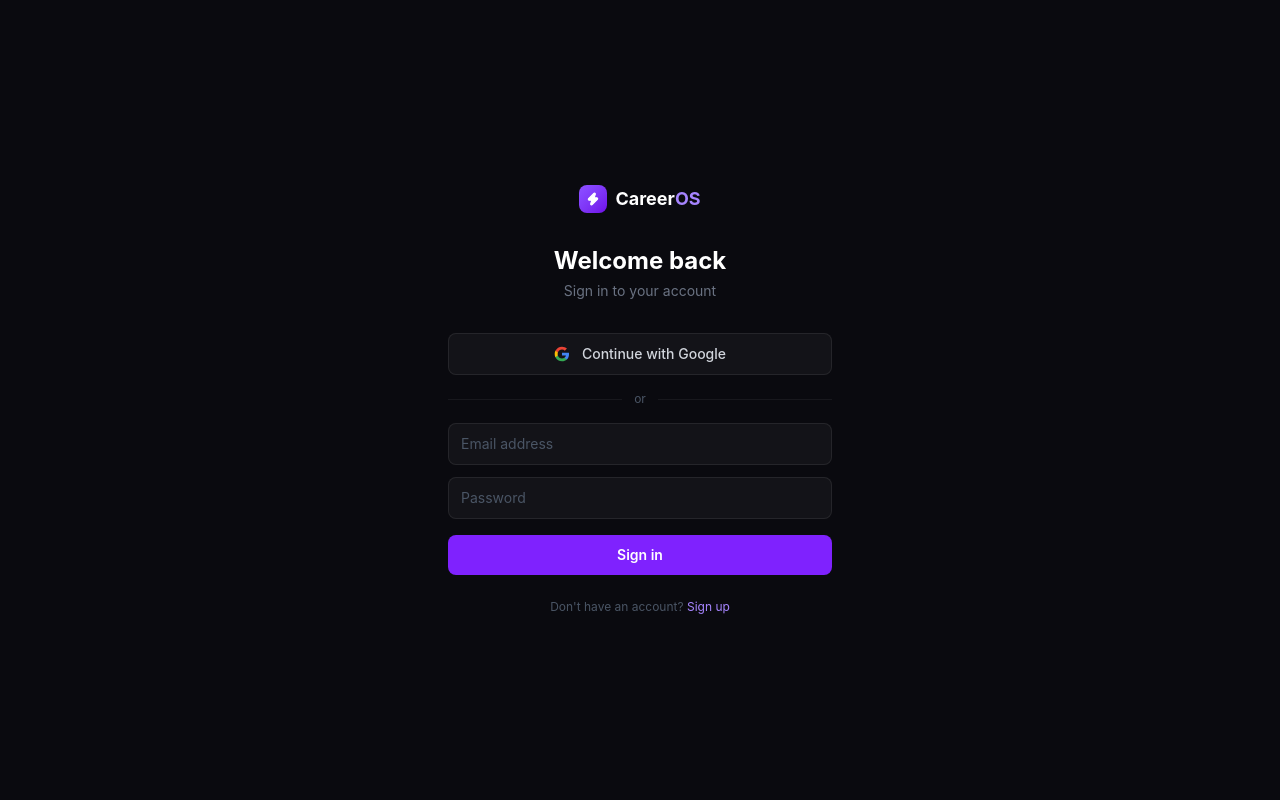
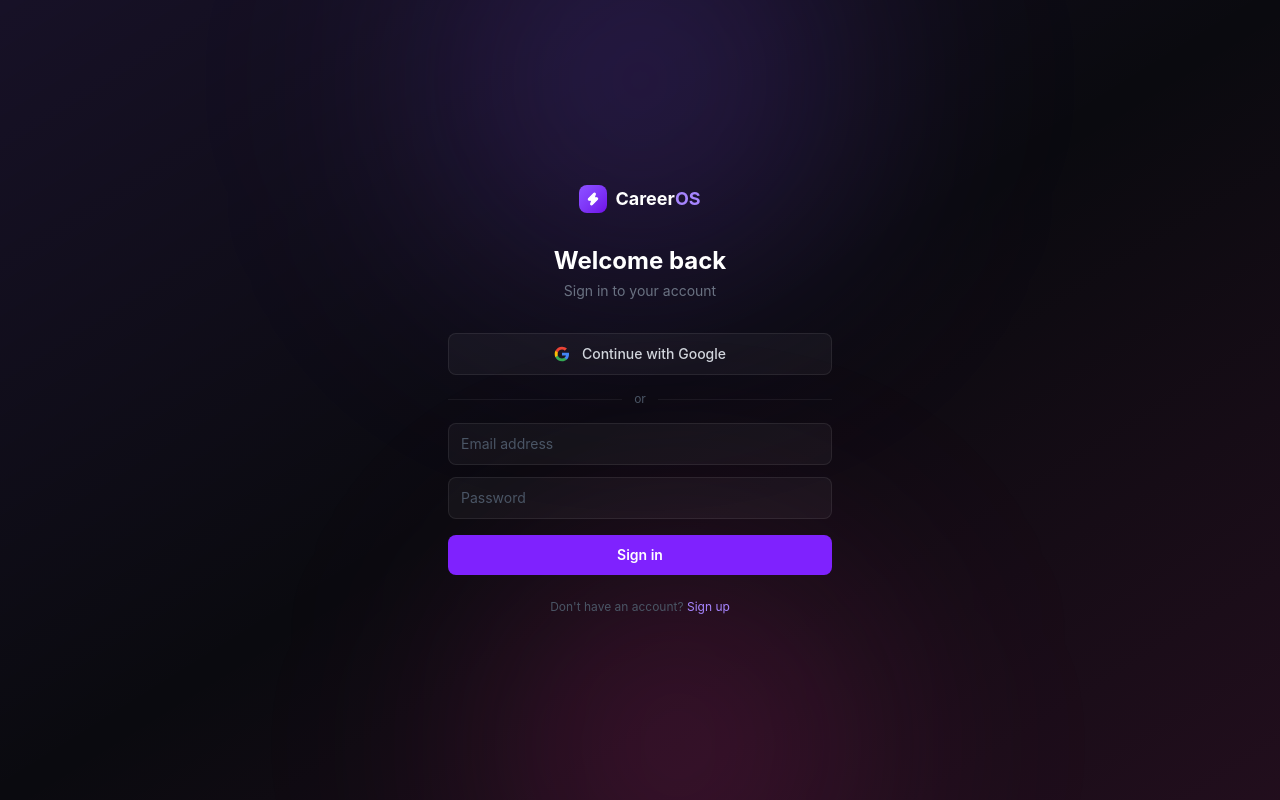
Before and after one commit to FAIZAN101013/resume-optimizer, a React (Vite) app: page /login in a window 1280 px wide. Built offline with nearby package versions, Linux system fonts and the light colour scheme; no server answers.

Commit message:
authlayout and few chnages

```diff
--- a/src/components/ProtectedRoute.jsx
+++ b/src/components/ProtectedRoute.jsx
@@ -1,24 +1,22 @@
-import React from 'react'
-import { useAuth
- } from '../context/AuthContext'
-import { Navigate } from 'react-router-dom'
+import React from "react";
+import { useAuth } from "../context/AuthContext";
+import { Navigate , useLocation } from "react-router-dom";
 
-function ProtectedRoute( { children }) {
+function ProtectedRoute({ children }) {
+  const { user, loading } = useAuth();
+  const location = useLocation();
 
-    const { user , loading } = useAuth()
-
-    if(loading){
-
-        return(
-             <div className="min-h-screen bg-[#0a0a0f] flex items-center justify-center">
+  if (loading) {
+    return (
+      <div className="min-h-screen bg-[#0a0a0f] flex items-center justify-center">
         <div className="w-5 h-5 border-2 border-violet-500/30 border-t-violet-500 rounded-full animate-spin" />
       </div>
-        )
-    }
-  if(!user){
-    return <Navigate to="/login"  replace/>
+    );
+  }
+  if (!user) {
+    return <Navigate to="/login" state={{ from: location }} replace />;
   }
   return children;
 }
 
-export default ProtectedRoute
+export default ProtectedRoute;
--- /dev/null
+++ b/src/components/ui/AuthBackground.jsx
@@ -0,0 +1,20 @@
+import React from 'react'
+
+const AuthBackground = () => {
+  return (
+     <div className="absolute inset-0 z-0 pointer-events-none">
+
+      {/* Soft gradient */}
+      <div className="absolute inset-0 bg-gradient-to-br from-violet-500/10 via-transparent to-pink-500/10" />
+
+      {/* Glow top */}
+      <div className="absolute top-[-120px] left-1/2 -translate-x-1/2 w-[400px] h-[400px] bg-violet-500/20 rounded-full blur-[120px]" />
+
+      {/* Glow bottom */}
+      <div className="absolute bottom-[-120px] right-1/3 w-[350px] h-[350px] bg-pink-500/20 rounded-full blur-[120px]" />
+
+    </div>
+  )
+}
+
+export default AuthBackground
--- /dev/null
+++ b/src/layouts/AuthLayout.jsx
@@ -0,0 +1,15 @@
+import AuthBackground from "../components/ui/AuthBackground"
+
+export default function AuthLayout({ children }) {
+  return (
+    <div className="relative min-h-screen bg-[#0a0a0f] text-white flex items-center justify-center px-4 overflow-hidden">
+
+      <AuthBackground />
+
+      <div className="relative z-10 w-full max-w-sm">
+        {children}
+      </div>
+
+    </div>
+  )
+}
--- a/src/pages/Login.jsx
+++ b/src/pages/Login.jsx
@@ -1,59 +1,58 @@
-import React from 'react'
-import {useState} from 'react'
-import {Link , useNavigate} from 'react-router-dom'
-import { useAuth } from '../context/AuthContext';
-import {Zap} from 'lucide-react'
+import React from "react";
+import { useState } from "react";
+import { Link, useNavigate } from "react-router-dom";
+import { useAuth } from "../context/AuthContext";
 
+import AuthLayout from "../layouts/AuthLayout";
+import { Zap } from "lucide-react";
 
 const Login = () => {
-
-
-    const { signIn, signInWithGoogle } = useAuth()
+  const { signIn, signInWithGoogle } = useAuth();
   const navigate = useNavigate();
 
-    const [form ,setForm] = useState({email : '', password : ''})
-    const [error ,setError] = useState('');
-    const [loading ,setLoading] = useState(false);
+  const [form, setForm] = useState({ email: "", password: "" });
+  const [error, setError] = useState("");
+  const [loading, setLoading] = useState(false);
 
-    const set =(key ,value) =>{
-        setForm(prev => ({...prev , [key]:value}))
-    }
+  const set = (key, value) => {
+    setForm((prev) => ({ ...prev, [key]: value }));
+  };
 
-    const handleSubmit = async() =>{
+  const handleSubmit = async () => {
     setLoading(true);
-        setError('');
-        const {error} = await signIn(form.email ,form.password);
-        if(error){
+    setError("");
+    const { error } = await signIn(form.email, form.password);
+    if (error) {
       setError(error.message);
-        }else{
-            navigate('/dashboard');
-
+    } else {
+      navigate("/dashboard");
     }
     setLoading(false);
-    }
+  };
 
-    const handleGoogle = async() =>{
-
-        const {error} = await signInWithGoogle();
-        if(error){
+  const handleGoogle = async () => {
+    const { error } = await signInWithGoogle();
+    if (error) {
       setError(error.message);
     }
-    }
+  };
 
-const fieldCls = "w-full px-3 py-2.5 rounded-lg bg-white/[0.04] border border-white/[0.08] text-sm text-white placeholder-gray-600 focus:outline-none focus:border-violet-500/50 focus:bg-white/[0.06] transition-all duration-200"
+  const fieldCls =
+    "w-full px-3 py-2.5 rounded-lg bg-white/[0.04] border border-white/[0.08] text-sm text-white placeholder-gray-600 focus:outline-none focus:border-violet-500/50 focus:bg-white/[0.06] transition-all duration-200";
 
   return (
-  <div className="min-h-screen bg-[#0a0a0f] text-white flex items-center justify-center px-4">
-
+    <AuthLayout>
+      {" "}
       {/* Card */}
-      <div className="w-full max-w-sm">
-
+      <div className="w-full z-10 max-w-sm">
         {/* Logo */}
         <Link to="/" className="flex items-center justify-center gap-2 mb-8">
           <div className="w-7 h-7 rounded-lg bg-gradient-to-br from-violet-500 to-violet-700 flex items-center justify-center">
             <Zap className="w-3.5 h-3.5 text-white fill-white" />
           </div>
-          <span className="font-bold text-lg">Career<span className="text-violet-400">OS</span></span>
+          <span className="font-bold text-lg">
+            Career<span className="text-violet-400">OS</span>
+          </span>
         </Link>
 
         {/* Header */}
@@ -68,10 +67,22 @@
           className="w-full flex items-center justify-center gap-3 px-4 py-2.5 rounded-lg bg-white/[0.04] border border-white/[0.08] text-sm font-medium text-gray-300 hover:bg-white/[0.07] hover:border-white/20 transition-all duration-200 mb-4"
         >
           <svg className="w-4 h-4" viewBox="0 0 24 24">
-            <path fill="#4285F4" d="M22.56 12.25c0-.78-.07-1.53-.2-2.25H12v4.26h5.92c-.26 1.37-1.04 2.53-2.21 3.31v2.77h3.57c2.08-1.92 3.28-4.74 3.28-8.09z"/>
-            <path fill="#34A853" d="M12 23c2.97 0 5.46-.98 7.28-2.66l-3.57-2.77c-.98.66-2.23 1.06-3.71 1.06-2.86 0-5.29-1.93-6.16-4.53H2.18v2.84C3.99 20.53 7.7 23 12 23z"/>
-            <path fill="#FBBC05" d="M5.84 14.09c-.22-.66-.35-1.36-.35-2.09s.13-1.43.35-2.09V7.07H2.18C1.43 8.55 1 10.22 1 12s.43 3.45 1.18 4.93l2.85-2.22.81-.62z"/>
-            <path fill="#EA4335" d="M12 5.38c1.62 0 3.06.56 4.21 1.64l3.15-3.15C17.45 2.09 14.97 1 12 1 7.7 1 3.99 3.47 2.18 7.07l3.66 2.84c.87-2.6 3.3-4.53 6.16-4.53z"/>
+            <path
+              fill="#4285F4"
+              d="M22.56 12.25c0-.78-.07-1.53-.2-2.25H12v4.26h5.92c-.26 1.37-1.04 2.53-2.21 3.31v2.77h3.57c2.08-1.92 3.28-4.74 3.28-8.09z"
+            />
+            <path
+              fill="#34A853"
+              d="M12 23c2.97 0 5.46-.98 7.28-2.66l-3.57-2.77c-.98.66-2.23 1.06-3.71 1.06-2.86 0-5.29-1.93-6.16-4.53H2.18v2.84C3.99 20.53 7.7 23 12 23z"
+            />
+            <path
+              fill="#FBBC05"
+              d="M5.84 14.09c-.22-.66-.35-1.36-.35-2.09s.13-1.43.35-2.09V7.07H2.18C1.43 8.55 1 10.22 1 12s.43 3.45 1.18 4.93l2.85-2.22.81-.62z"
+            />
+            <path
+              fill="#EA4335"
+              d="M12 5.38c1.62 0 3.06.56 4.21 1.64l3.15-3.15C17.45 2.09 14.97 1 12 1 7.7 1 3.99 3.47 2.18 7.07l3.66 2.84c.87-2.6 3.3-4.53 6.16-4.53z"
+            />
           </svg>
           Continue with Google
         </button>
@@ -90,22 +101,20 @@
             placeholder="Email address"
             className={fieldCls}
             value={form.email}
-            onChange={e => set('email', e.target.value)}
+            onChange={(e) => set("email", e.target.value)}
           />
           <input
             type="password"
             placeholder="Password"
             className={fieldCls}
             value={form.password}
-            onChange={e => set('password', e.target.value)}
-            onKeyDown={e => e.key === 'Enter' && handleSubmit()}
+            onChange={(e) => set("password", e.target.value)}
+            onKeyDown={(e) => e.key === "Enter" && handleSubmit()}
           />
         </div>
 
         {/* Error */}
-        {error && (
-          <p className="text-rose-400 text-xs mt-3">{error}</p>
-        )}
+        {error && <p className="text-rose-400 text-xs mt-3">{error}</p>}
 
         {/* Submit */}
         <button
@@ -113,21 +122,22 @@
           disabled={loading}
           className="w-full mt-4 py-2.5 rounded-lg bg-violet-600 hover:bg-violet-500 text-white text-sm font-semibold transition-all duration-200 disabled:opacity-50"
         >
-          {loading ? 'Signing in...' : 'Sign in'}
+          {loading ? "Signing in..." : "Sign in"}
         </button>
 
         {/* Footer */}
         <p className="text-center text-xs text-gray-600 mt-6">
-          Don't have an account?{' '}
-          <Link to="/register" className="text-violet-400 hover:text-violet-300 transition-colors">
+          Don't have an account?{" "}
+          <Link
+            to="/register"
+            className="text-violet-400 hover:text-violet-300 transition-colors"
+          >
             Sign up
           </Link>
         </p>
+      </div>{" "}
+    </AuthLayout>
+  );
+};
 
-      </div>
-    </div>
-
-  )
-}
-
-export default Login
+export default Login;
--- a/src/pages/Register.jsx
+++ b/src/pages/Register.jsx
@@ -2,6 +2,8 @@
 import {useState} from 'react'
 import {Link , useNavigate} from 'react-router-dom'
 import { useAuth } from '../context/AuthContext';
+import AuthBackground from '../components/ui/AuthBackground';
+import AuthLayout from '../layouts/AuthLayout';
 import {Zap} from 'lucide-react'
 
 const Register = () => {
@@ -65,7 +67,8 @@
     )
   }
    return (
-    <div className="min-h-screen bg-[#0a0a0f] text-white flex items-center justify-center px-4">
+
+    <AuthLayout>
       <div className="w-full max-w-sm">
 
         {/* Logo */}
@@ -152,7 +155,8 @@
         </p>
 
       </div>
-    </div>
+    </AuthLayout>
+
   )
 }
 
```
Lines whose indentation alone changed are shown as unchanged.
